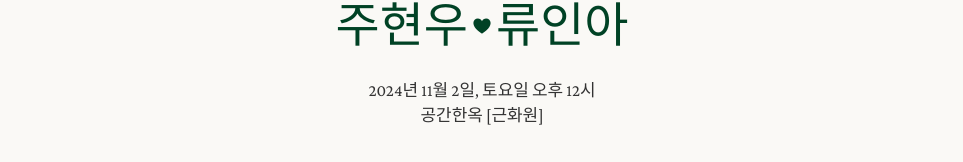
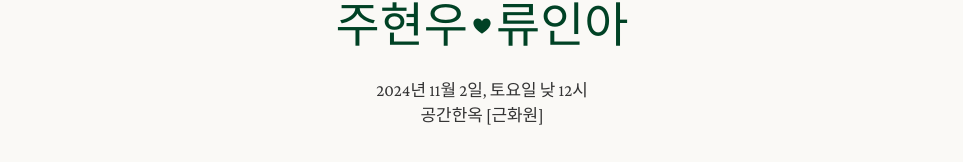
Before and after one commit to ryuina/wedding_invitation, a React (Create React App) app: page / in a window 1280 px wide. Shown: the part 790-952 px from the top of the page, without its empty margins (158-1121 px from the left). Built offline with nearby package versions, Linux system fonts and the light colour scheme; no server answers.

Commit message:
fix typo

```diff
--- a/src/components/title.jsx
+++ b/src/components/title.jsx
@@ -95,7 +95,7 @@ const Title = () => {
           류인아
         </GroomBride>
         <Schedule>
-          2024년 11월 2일, 토요일 오후 12시
+          2024년 11월 2일, 토요일 낮 12시
           <br />
           공간한옥 [근화원]
         </Schedule>
```
